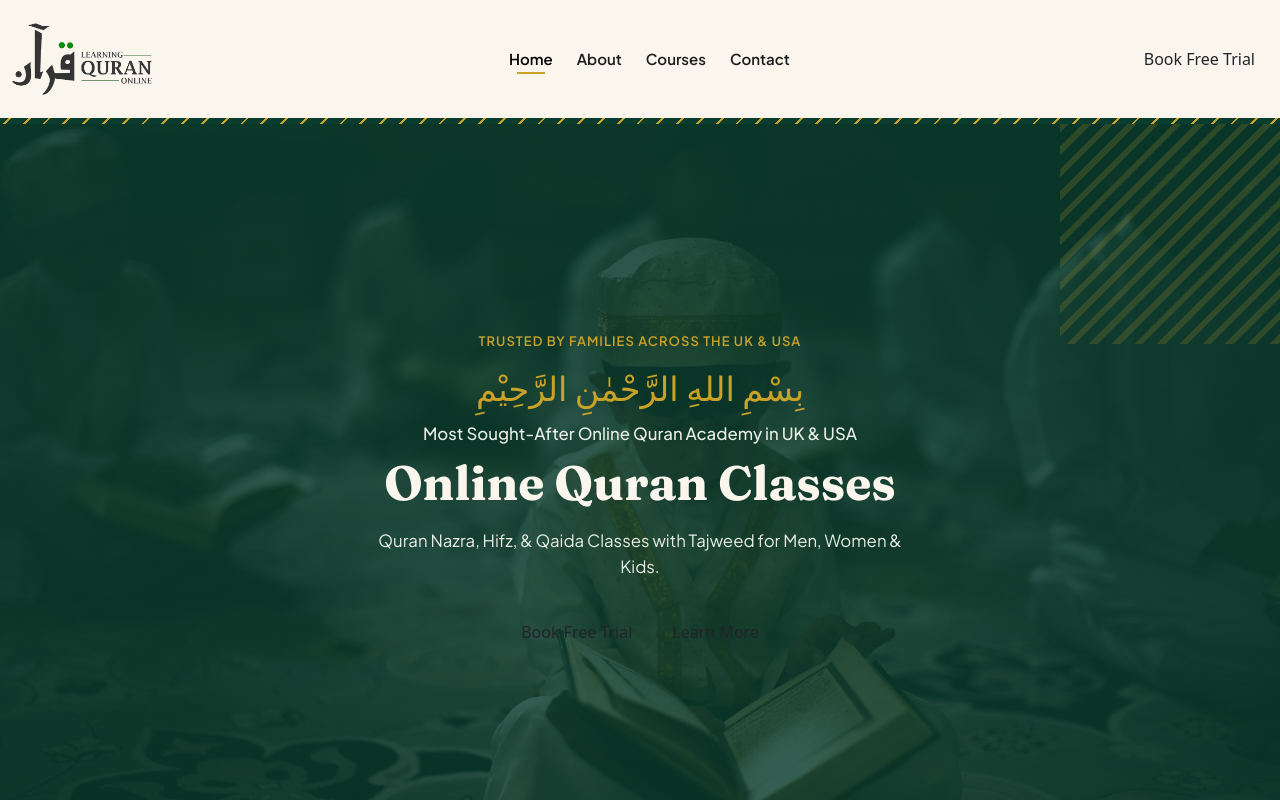
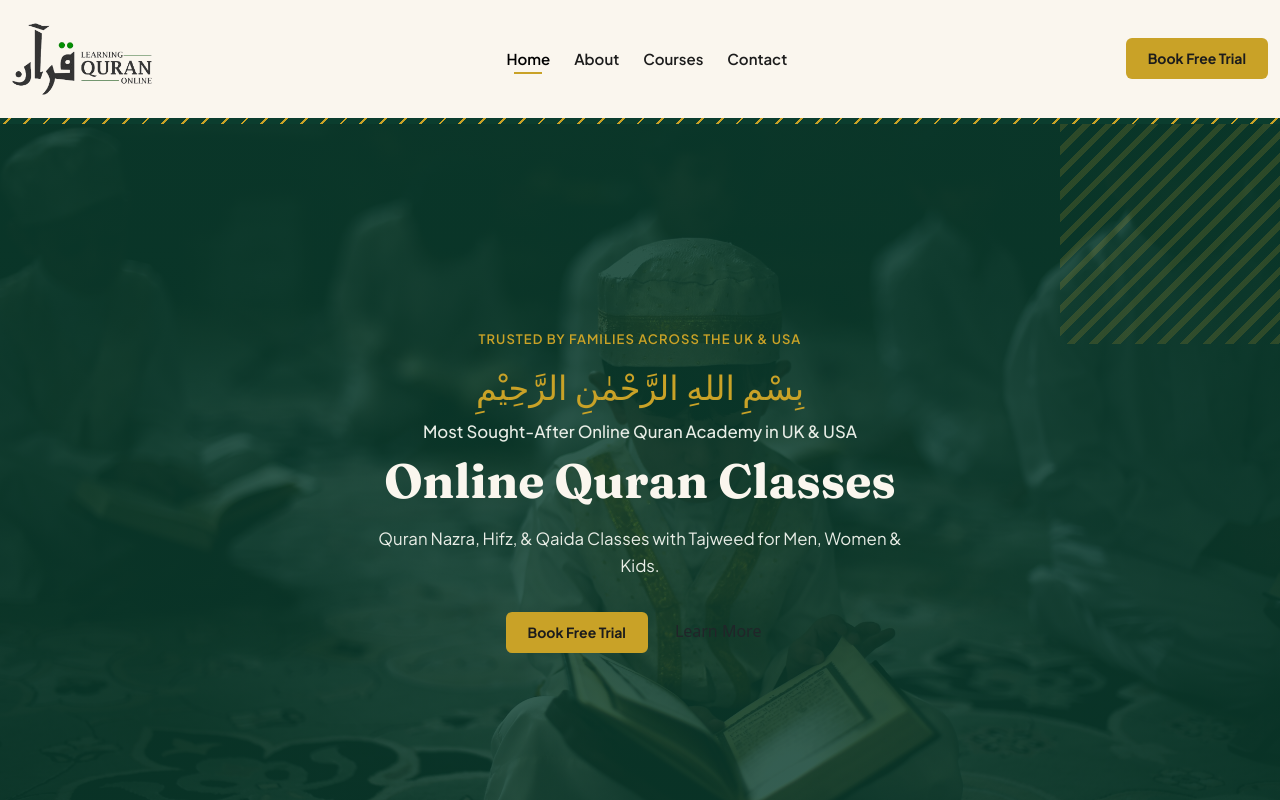
Before and after one commit to Waqashakim1122/Learn-Quran-Online, a React (Create React App) app: page / in a window 1280 px wide. Shown: the top 800 px of the page. Built offline with nearby package versions, Linux system fonts and the light colour scheme; no server answers.

Commit message:
Refactor site-cta-btn class to include btn prefix

```diff
--- a/src/MyComponents/Navbar/Header.css
+++ b/src/MyComponents/Navbar/Header.css
@@ -69,7 +69,7 @@
   color: var(--brand-emerald);
 }
 
-.site-cta-btn {
+.btn.site-cta-btn {
   background: var(--brand-gold);
   border: none;
   color: var(--brand-charcoal);
@@ -81,7 +81,7 @@
   transition: background 0.2s ease;
 }
 
-.site-cta-btn:hover {
+.btn.site-cta-btn:hover {
   background: var(--brand-gold-dark);
   color: var(--brand-charcoal);
 }
```
